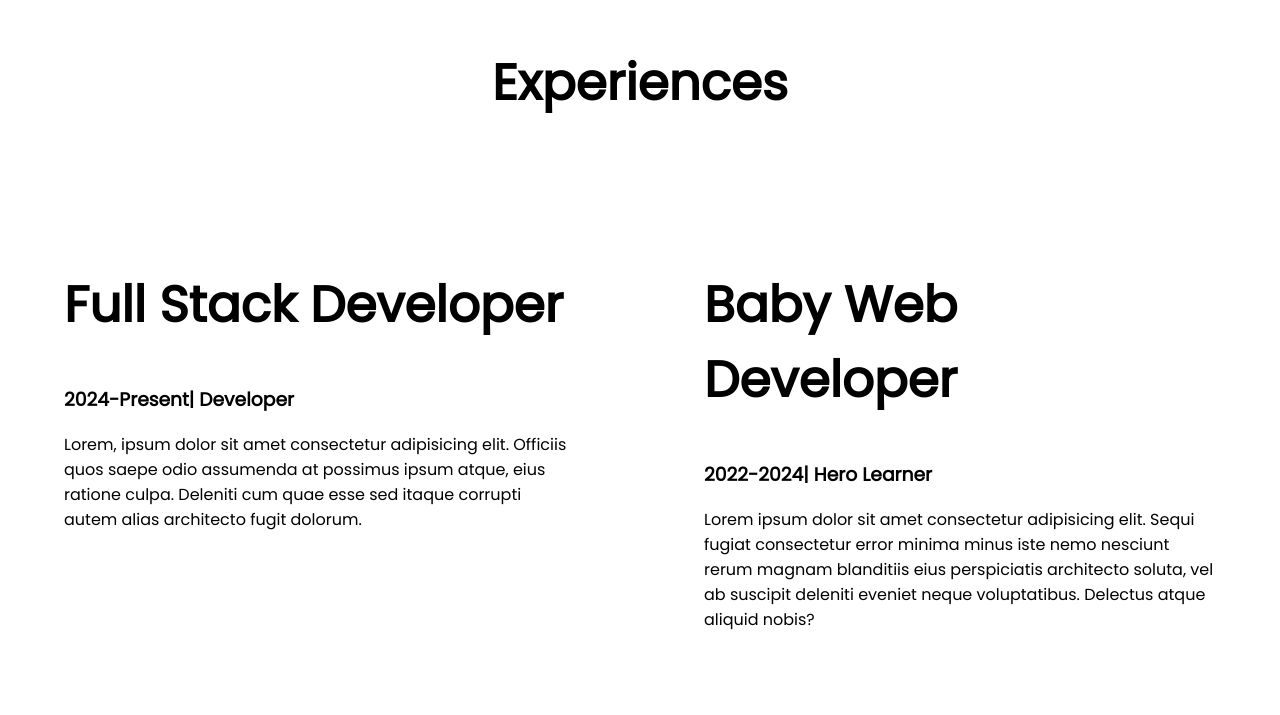
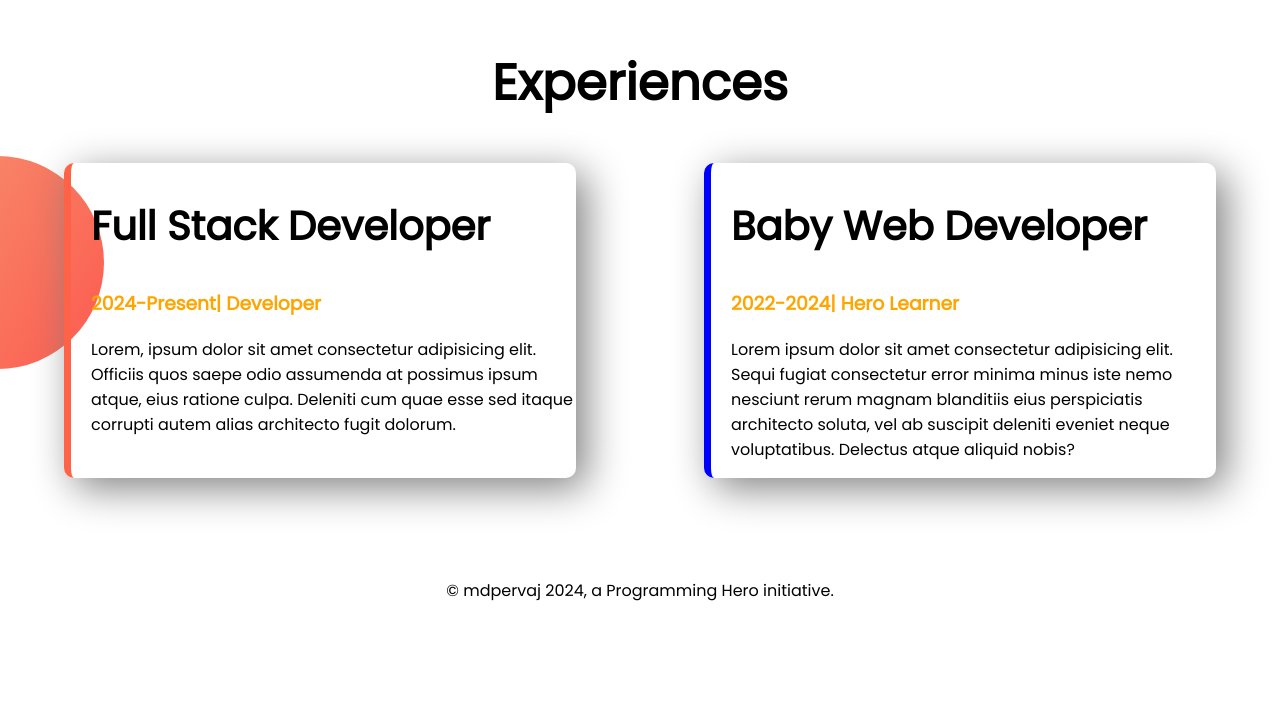
Before and after one commit to mdpervaj/developer-portfolio, a plain HTML site: page index.html in a window 1280 px wide. Shown: the part 1424-2139 px from the top of the page. After the commit the page ends 2043 px from the top, so only its background shows below. Drawn offline with Linux system fonts and the light colour scheme.

Commit message:
styled border and added footer

```diff
--- a/index.html
+++ b/index.html
@@ -16,7 +16,7 @@
     <section class="top-banner fexible-conteiner">
         <div class="half-width">
             <h1>Welcome To</h1>
-            <h1><span class="orange-color">Md.pervaj</span> World!</h1>
+            <h2 class="my-name"><span class="orange-color">Jahed Hushen Pervaj</span> World!</h2>
             <h3>About Myself</h3>
             <p>Lorem ipsum dolor sit amet consectetur adipisicing elit. Veniam, fuga vel. Distinctio numquam quidem
                 aliquam aliquid assumenda temporibus explicabo, sint beatae qui, eos ea ipsa nemo deserunt
@@ -44,18 +44,18 @@
     <section class="experience-area">
         <h1 class="experience-heading">Experiences</h1>
         <div class="fexible-conteiner">
-            <div class="half-width">
-                <h1>Full Stack Developer</h1>
-                <h3>2024-Present| Developer</h3>
+            <div id="full-stack-developer" class="experience-item">
+                <h2>Full Stack Developer</h2>
+                <h3 class="orange-color">2024-Present| Developer</h3>
                 <p>Lorem, ipsum dolor sit amet consectetur adipisicing elit. Officiis quos saepe odio assumenda at
                     possimus
                     ipsum atque, eius ratione culpa. Deleniti cum quae esse sed itaque corrupti autem alias architecto
                     fugit
                     dolorum.</p>
             </div>
-            <div class="half-width">
-                <h1>Baby Web Developer</h1>
-                <h3>2022-2024| Hero Learner</h3>
+            <div id="baby-web-developer" class="experience-item">
+                <h2>Baby Web Developer</h2>
+                <h3 class="orange-color">2022-2024| Hero Learner</h3>
                 <p>Lorem ipsum dolor sit amet consectetur adipisicing elit. Sequi fugiat consectetur error minima minus
                     iste
                     nemo nesciunt rerum magnam blanditiis eius perspiciatis architecto soluta, vel ab suscipit deleniti
@@ -64,5 +64,8 @@
         </div>
     </section>
 </body>
+<footer>
+    <p>© mdpervaj 2024, a Programming Hero initiative.</p>
+</footer>
 
 </html>
--- a/style.css
+++ b/style.css
@@ -5,6 +5,14 @@ body {
 
 h1 {
     font-size: 50px;
+}
+
+h2 {
+    font-size: 40px;
+}
+
+.my-name {
+    font-size: 38px;
 }
 
 .orange-color {
@@ -45,6 +53,33 @@ h1 {
     background-position: right;
 }
 
+.experience-area {
+    background-image: url(exp-bg.png);
+    background-repeat: no-repeat;
+    background-position: left;
+}
+
 .experience-heading {
     text-align: center;
 }
+
+.experience-item {
+    width: 40%;
+    margin-left: 5%;
+    margin-right: 5%;
+    padding-left: 20px;
+    border-radius: 10px;
+    box-shadow: 10px 10px 40px gray;
+}
+
+#full-stack-developer {
+    border-left: 7px solid tomato;
+}
+
+#baby-web-developer {
+    border-left: 7px solid blue;
+}
+
+footer p {
+    text-align: center;
+}
```
